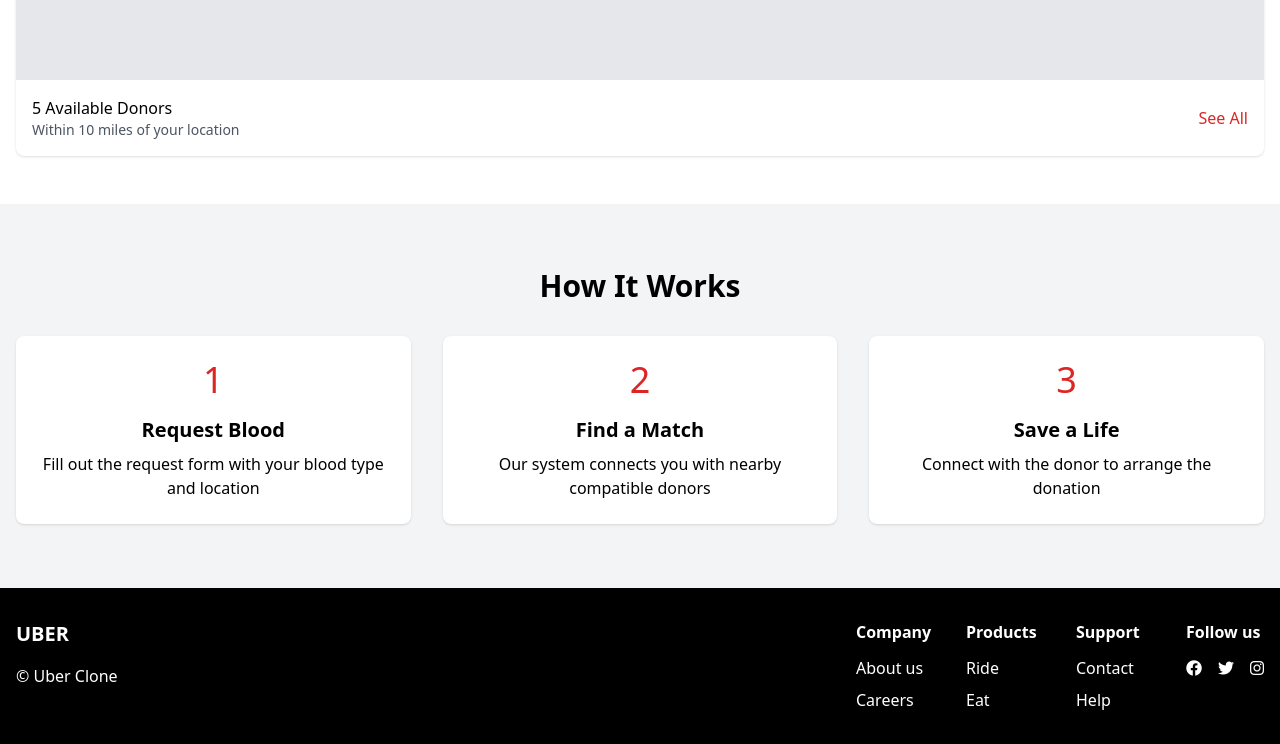
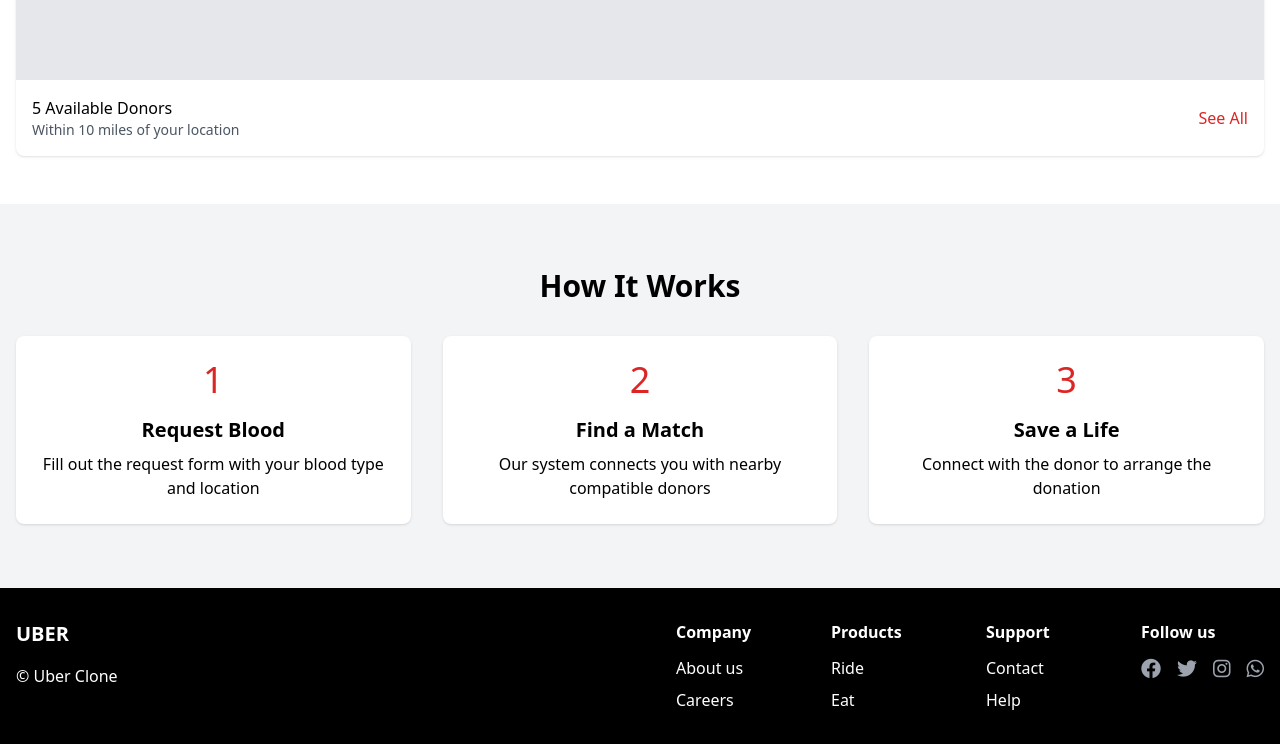
Before and after one commit to Ra8704/blackboxai-1744476142309, a website: page uber-clone/index.html in a window 1280 px wide. Shown: the part 1317-2061 px from the top of the page. Drawn offline with nearby package versions, Linux system fonts and the light colour scheme; some packages are replaced by stand-ins of ours.

Commit message:
Add uber-clone/partials/footer.html 1744897985771

```diff
--- a/uber-clone/partials/footer.html
+++ b/uber-clone/partials/footer.html
@@ -30,9 +30,18 @@
                 <div>
                     <h4 class="font-semibold mb-3">Follow us</h4>
                     <div class="flex space-x-4">
-                        <a href="#"><i class="fab fa-facebook"></i></a>
-                        <a href="#"><i class="fab fa-twitter"></i></a>
-                        <a href="#"><i class="fab fa-instagram"></i></a>
+                        <a href="#" class="text-gray-400 hover:text-blue-500 transition duration-200">
+                            <i class="fab fa-facebook fa-lg"></i>
+                        </a>
+                        <a href="#" class="text-gray-400 hover:text-blue-400 transition duration-200">
+                            <i class="fab fa-twitter fa-lg"></i>
+                        </a>
+                        <a href="#" class="text-gray-400 hover:text-pink-500 transition duration-200">
+                            <i class="fab fa-instagram fa-lg"></i>
+                        </a>
+                        <a href="#" class="text-gray-400 hover:text-green-500 transition duration-200">
+                            <i class="fab fa-whatsapp fa-lg"></i>
+                        </a>
                     </div>
                 </div>
             </div>
```
